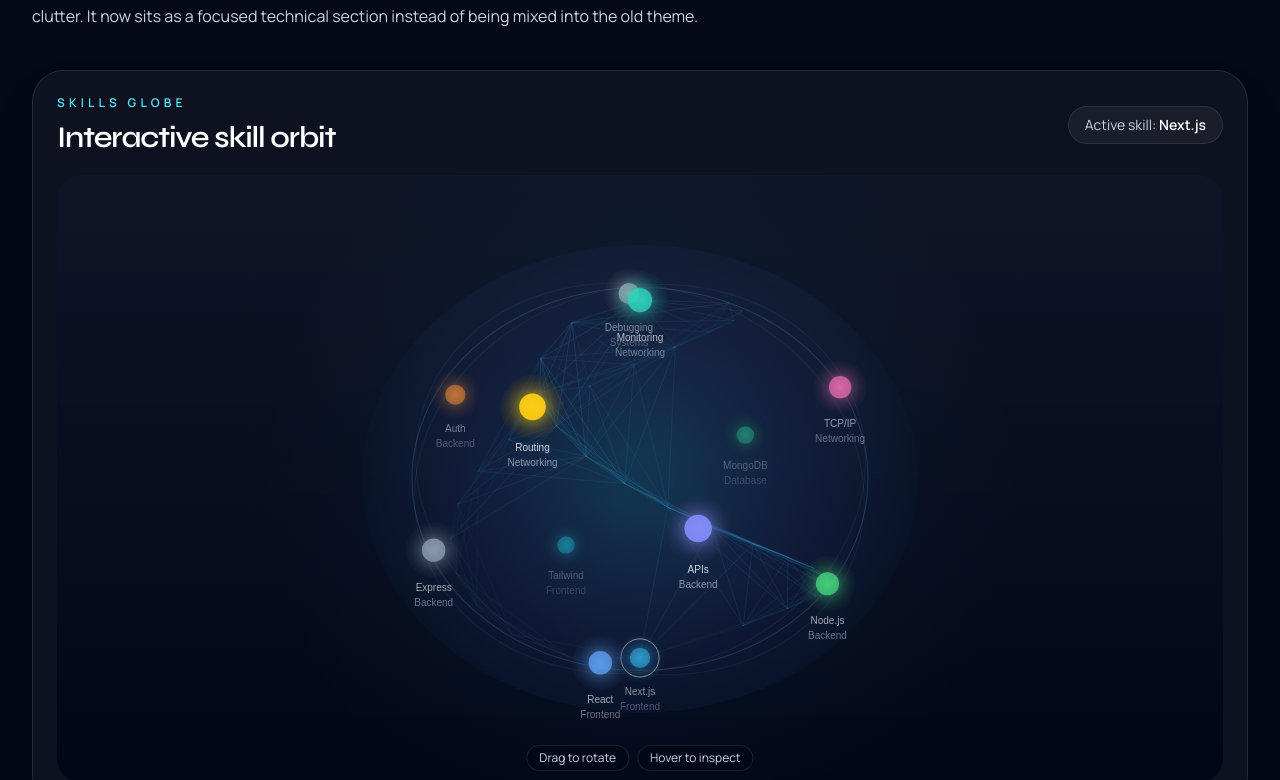
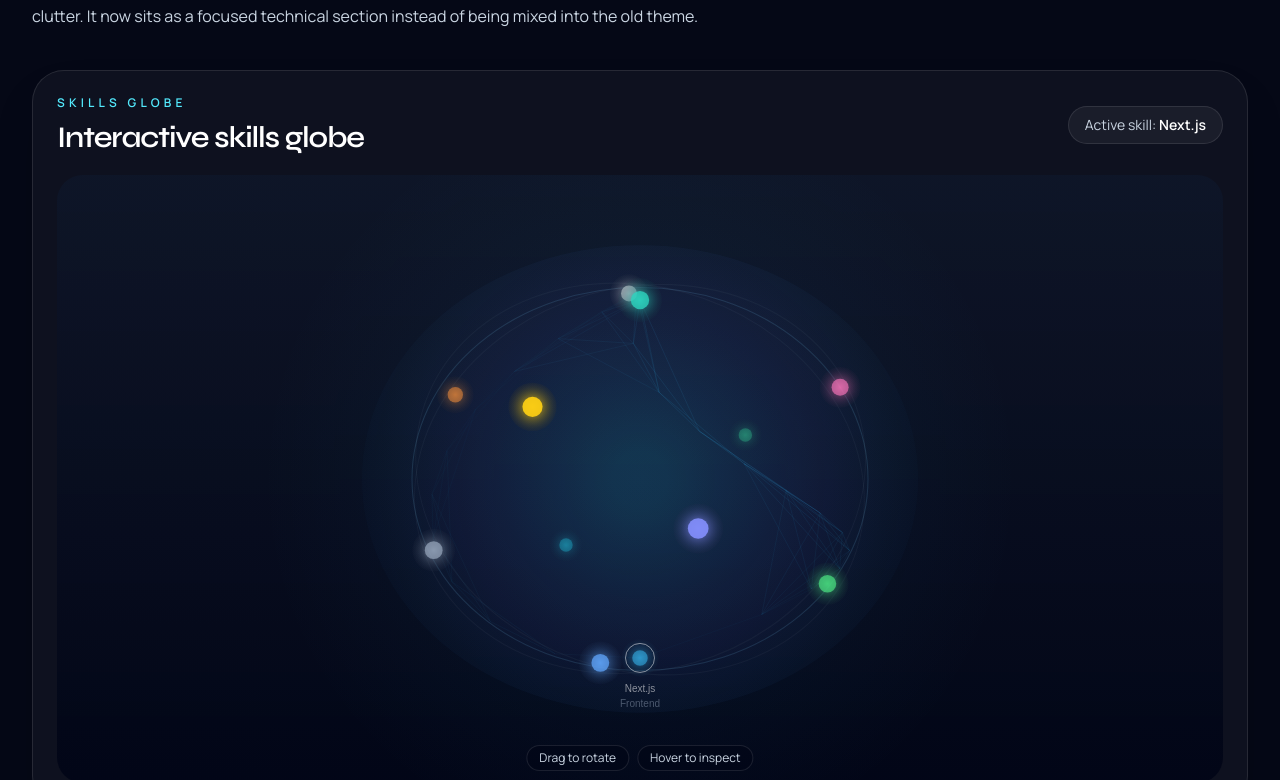
Before and after one commit to Lucifer-0427/Portfolio, a Next.js app: page / in a window 1280 px wide. Shown: the part 2328-3108 px from the top of the page. Built offline with nearby package versions, Linux system fonts and the light colour scheme.

Commit message:
Simplify globe visuals and fix drag direction

```diff
--- a/src/components/SkillGlobe.tsx
+++ b/src/components/SkillGlobe.tsx
@@ -105,7 +105,7 @@
 
   const basePoints = useMemo(() => buildSpherePoints(skills.length), [skills.length]);
   const meshPoints = useMemo(
-    () => buildMeshPoints(isCoarsePointer ? 18 : 34),
+    () => buildMeshPoints(isCoarsePointer ? 16 : 24),
     [isCoarsePointer],
   );
 
@@ -231,7 +231,7 @@
       );
       context.fill();
 
-      context.strokeStyle = "rgba(125, 211, 252, 0.16)";
+      context.strokeStyle = "rgba(125, 211, 252, 0.14)";
       context.lineWidth = 1.1;
       context.beginPath();
       context.ellipse(
@@ -245,7 +245,7 @@
       );
       context.stroke();
 
-      context.strokeStyle = "rgba(148, 163, 184, 0.08)";
+      context.strokeStyle = "rgba(148, 163, 184, 0.06)";
       [0.34, -0.28].forEach((tilt) => {
         context.beginPath();
         context.ellipse(
@@ -269,7 +269,7 @@
         };
       });
 
-      context.lineWidth = isCoarsePointer ? 0.65 : 0.75;
+      context.lineWidth = isCoarsePointer ? 0.55 : 0.65;
       for (let i = 0; i < rotatedMesh.length; i += 1) {
         for (let j = i + 1; j < rotatedMesh.length; j += 1) {
           const a = rotatedMesh[i];
@@ -277,14 +277,14 @@
           const dx = a.x - b.x;
           const dy = a.y - b.y;
           const distance = Math.sqrt(dx * dx + dy * dy);
-          const threshold = isCoarsePointer ? geometry.radiusX * 0.76 : geometry.radiusX * 0.72;
+          const threshold = isCoarsePointer ? geometry.radiusX * 0.72 : geometry.radiusX * 0.64;
           if (distance > threshold) {
             continue;
           }
 
           context.strokeStyle = `rgba(56, 189, 248, ${Math.max(
-            0.04,
-            ((a.z + b.z + 2) / 4) * 0.22,
+            0.02,
+            ((a.z + b.z + 2) / 4) * 0.16,
           )})`;
           context.beginPath();
           context.moveTo(a.x, a.y);
@@ -297,8 +297,8 @@
         .map((point, index) => {
           const rotated = rotatePoint(point, state.rotationX, state.rotationY);
           const depth = (rotated.z + 1) / 2;
-          const scale = isCoarsePointer ? 0.66 + depth * 0.4 : 0.7 + depth * 0.46;
-          const radius = (isCoarsePointer ? 20 : 25) * scale;
+          const scale = isCoarsePointer ? 0.62 + depth * 0.34 : 0.64 + depth * 0.4;
+          const radius = (isCoarsePointer ? 18 : 21) * scale;
 
           return {
             ...skills[index],
@@ -342,15 +342,17 @@
           context.stroke();
         }
 
-        context.fillStyle = isActive ? "rgba(255,255,255,0.98)" : "rgba(226,232,240,0.92)";
-        context.font = `${Math.max(11, Math.round(skill.radius * 0.5))}px var(--font-display), sans-serif`;
-        context.textAlign = "center";
-        context.fillText(skill.label, 0, skill.radius + 16);
+        if (isActive) {
+          context.fillStyle = "rgba(255,255,255,0.98)";
+          context.font = `${Math.max(11, Math.round(skill.radius * 0.54))}px var(--font-display), sans-serif`;
+          context.textAlign = "center";
+          context.fillText(skill.label, 0, skill.radius + 18);
 
-        if (!isCoarsePointer) {
-          context.fillStyle = "rgba(148, 163, 184, 0.9)";
-          context.font = `${Math.max(10, Math.round(skill.radius * 0.3))}px var(--font-body), sans-serif`;
-          context.fillText(skill.category, 0, skill.radius + 31);
+          if (!isCoarsePointer) {
+            context.fillStyle = "rgba(148, 163, 184, 0.88)";
+            context.font = `${Math.max(10, Math.round(skill.radius * 0.34))}px var(--font-body), sans-serif`;
+            context.fillText(skill.category, 0, skill.radius + 33);
+          }
         }
 
         context.restore();
@@ -396,9 +398,9 @@
         dragState.current.lastX = event.clientX;
         dragState.current.lastY = event.clientY;
         dragState.current.targetRotationY -= dx * dragScale;
-        dragState.current.targetRotationX += dy * dragScale;
+        dragState.current.targetRotationX -= dy * dragScale;
         dragState.current.velocityX = -dx * velocityScale;
-        dragState.current.velocityY = dy * velocityScale;
+        dragState.current.velocityY = -dy * velocityScale;
         return;
       }
 
@@ -448,7 +450,7 @@
         <div>
           <p className="text-xs font-semibold uppercase tracking-[0.35em] text-cyan-300">Skills Globe</p>
           <h3 className="mt-2 font-display text-2xl font-semibold tracking-[-0.04em] text-white sm:text-3xl">
-            Interactive skill orbit
+            Interactive skills globe
           </h3>
         </div>
         <p className="rounded-full border border-white/10 bg-white/5 px-4 py-2 text-sm text-slate-300">
```
